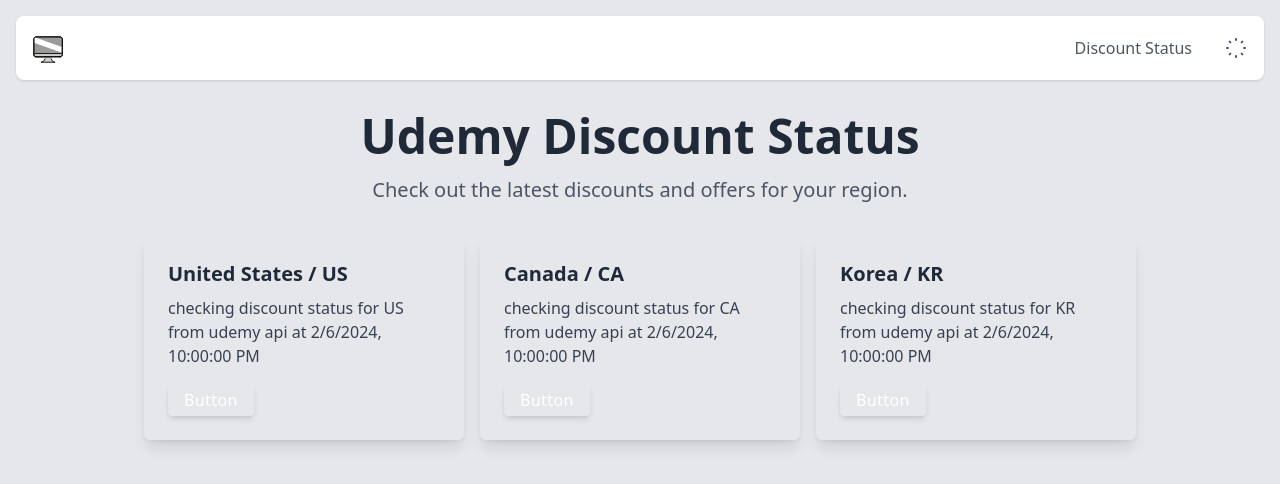
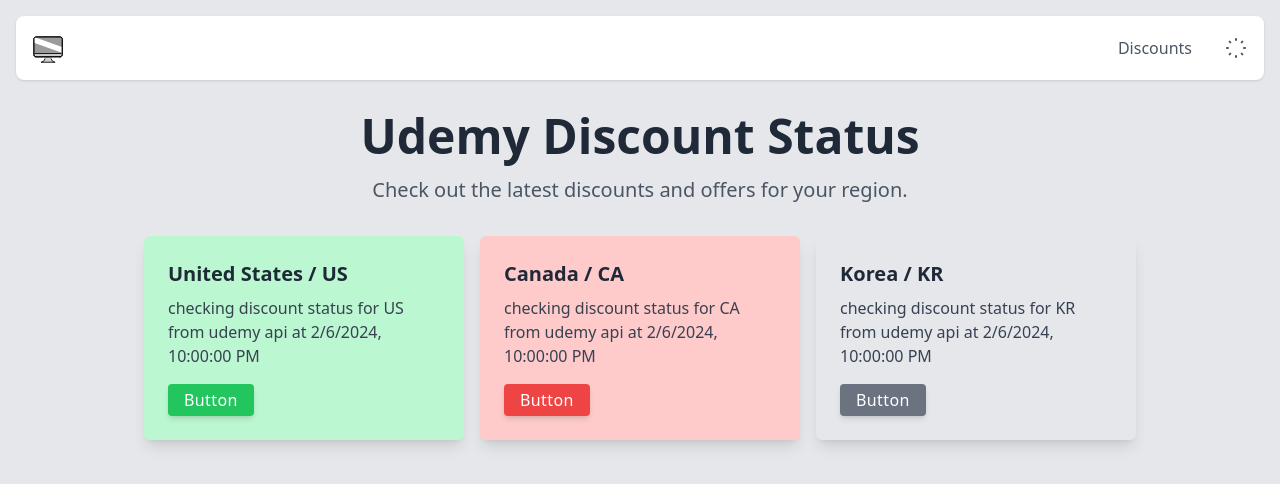
Before and after one commit to beerjoa/cudemy-frontend, a React (Vite) app: page / in a window 1280 px wide. Shown: the top 484 px of the page. Built offline with nearby package versions, Linux system fonts and the light colour scheme.

Commit message:
feat: fix Disconut item className, Nav text

```diff
--- a/src/components/Discounts/DiscountItem.tsx
+++ b/src/components/Discounts/DiscountItem.tsx
@@ -5,6 +5,27 @@
   description: string;
   discountStatus?: boolean | null;
   countryCode: string;
+};
+
+const colorVariants: any = {
+  gray: {
+    itemClass:
+      'basis-5/6 lg:basis-1/3 max-w-md md:max-w-xs rounded-md overflow-hidden shadow-lg bg-gray-200 dark:bg-gray-700 p-6 transform transition-transform duration-500 hover:scale-105',
+    buttonClass:
+      'mt-4 inline-flex items-center justify-center h-8 px-4 font-medium tracking-wide text-white transition duration-200 rounded shadow-md bg-gray-500 hover:bg-gray-600 focus:shadow-outline focus:outline-none',
+  },
+  green: {
+    itemClass:
+      'basis-5/6 lg:basis-1/3 max-w-md md:max-w-xs rounded-md overflow-hidden shadow-lg bg-green-200 dark:bg-green-700 p-6 transform transition-transform duration-500 hover:scale-105',
+    buttonClass:
+      'mt-4 inline-flex items-center justify-center h-8 px-4 font-medium tracking-wide text-white transition duration-200 rounded shadow-md bg-green-500 hover:bg-green-600 focus:shadow-outline focus:outline-none',
+  },
+  red: {
+    itemClass:
+      'basis-5/6 lg:basis-1/3 max-w-md md:max-w-xs rounded-md overflow-hidden shadow-lg bg-red-200 dark:bg-red-700 p-6 transform transition-transform duration-500 hover:scale-105',
+    buttonClass:
+      'mt-4 inline-flex items-center justify-center h-8 px-4 font-medium tracking-wide text-white transition duration-200 rounded shadow-md bg-red-500 hover:bg-red-600 focus:shadow-outline focus:outline-none',
+  },
 };
 
 const DiscountItem: React.FC<DiscountItemProps> = ({
@@ -18,8 +39,8 @@
     color = discountStatus ? 'green' : 'red';
   }
 
-  const itemClass = `basis-5/6 lg:basis-1/3 max-w-md md:max-w-xs rounded-md overflow-hidden shadow-lg bg-${color}-200 dark:bg-${color}-700 p-6 transform transition-transform duration-500 hover:scale-105`;
-  const buttonClass = `mt-4 inline-flex items-center justify-center h-8 px-4 font-medium tracking-wide text-white transition duration-200 rounded shadow-md bg-${color}-500 hover:bg-${color}-600 focus:shadow-outline focus:outline-none`;
+  const { itemClass, buttonClass } = colorVariants[color];
+
   return (
     <div className={itemClass}>
       <h2 className="font-bold text-xl mb-2 text-gray-800 dark:text-gray-200">
--- a/src/components/Discounts/DiscountsList.tsx
+++ b/src/components/Discounts/DiscountsList.tsx
@@ -25,6 +25,7 @@
     countryCode: 'KR',
   },
 ];
+
 const DiscountsList: React.FC<DiscountsListProps> = () => {
   return (
     <div className="flex flex-wrap justify-center gap-4">
--- a/src/components/UI/Navigation.tsx
+++ b/src/components/UI/Navigation.tsx
@@ -15,7 +15,7 @@
         </a>
         <div className="flex space-x-8">
           <Button className="text-gray-600 dark:text-gray-400 hover:text-gray-800 dark:hover:text-gray-200">
-            Discount Status
+            Discounts
           </Button>
           <DarkModeSwitcher />
         </div>
```
